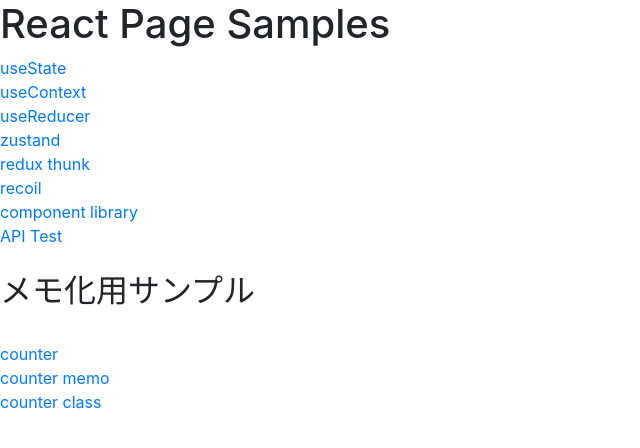
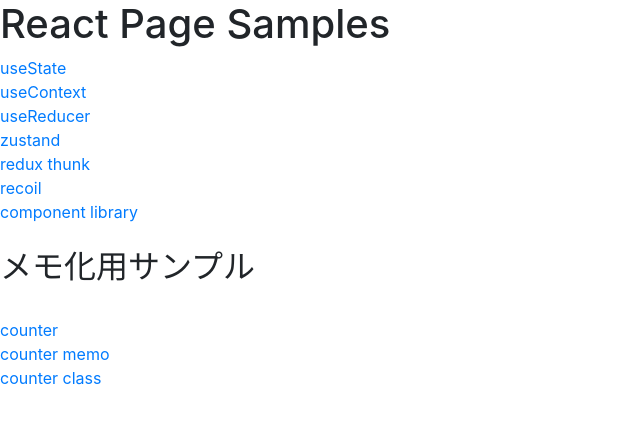
Before and after one commit to s-ito-s/react-sample, a React (Create React App) app: page / in a window 1280 px wide. Shown: the top 448 px of the page, without its empty margins (0-640 px from the left). Built offline with nearby package versions, Linux system fonts and the light colour scheme.

Commit message:
merge漏れ

```diff
--- a/src/App.tsx
+++ b/src/App.tsx
@@ -3,7 +3,6 @@
 import SampleUseState from "./sample-useState";
 import SampleUseContext from "./sample-useContext";
 import SampleUseReducer from "./sample-useReducer";
-import SampleReduxMiddleware from "./sample-redux-middleware";
 import SampleZustand from "./sample-zustand";
 import SampleReduxThunk from "./sample-redux-thunk";
 import { store } from "./sample-redux-thunk/redux/store";
@@ -12,7 +11,6 @@
 import SampleCounterMemo from "./sample-counter-memo";
 import SampleCounterClass from "./sample-counter-class";
 import SampleComponentLibrary from "./sample-component-library";
-import SampleAPITest from "./sample-api-test";
 import "./App.css";
 import { Provider } from "react-redux";
 
@@ -34,7 +32,6 @@
           }
         />
         <Route path="/recoil" element={<SampleRecoil />} />
-        <Route path="/api-test" element={<SampleAPITest />} />
         <Route path="/component-library" element={<SampleComponentLibrary />} />
         <Route path="/counter" element={<SampleCounter />} />
         <Route path="/counterMemo" element={<SampleCounterMemo />} />
--- a/src/Top.tsx
+++ b/src/Top.tsx
@@ -25,9 +25,6 @@
       <div>
         <Link to={`/component-library`}>component library</Link>
       </div>
-      <div>
-        <Link to={`/api-test`}>API Test</Link>
-      </div>
 
       <div>
         <br />
```
